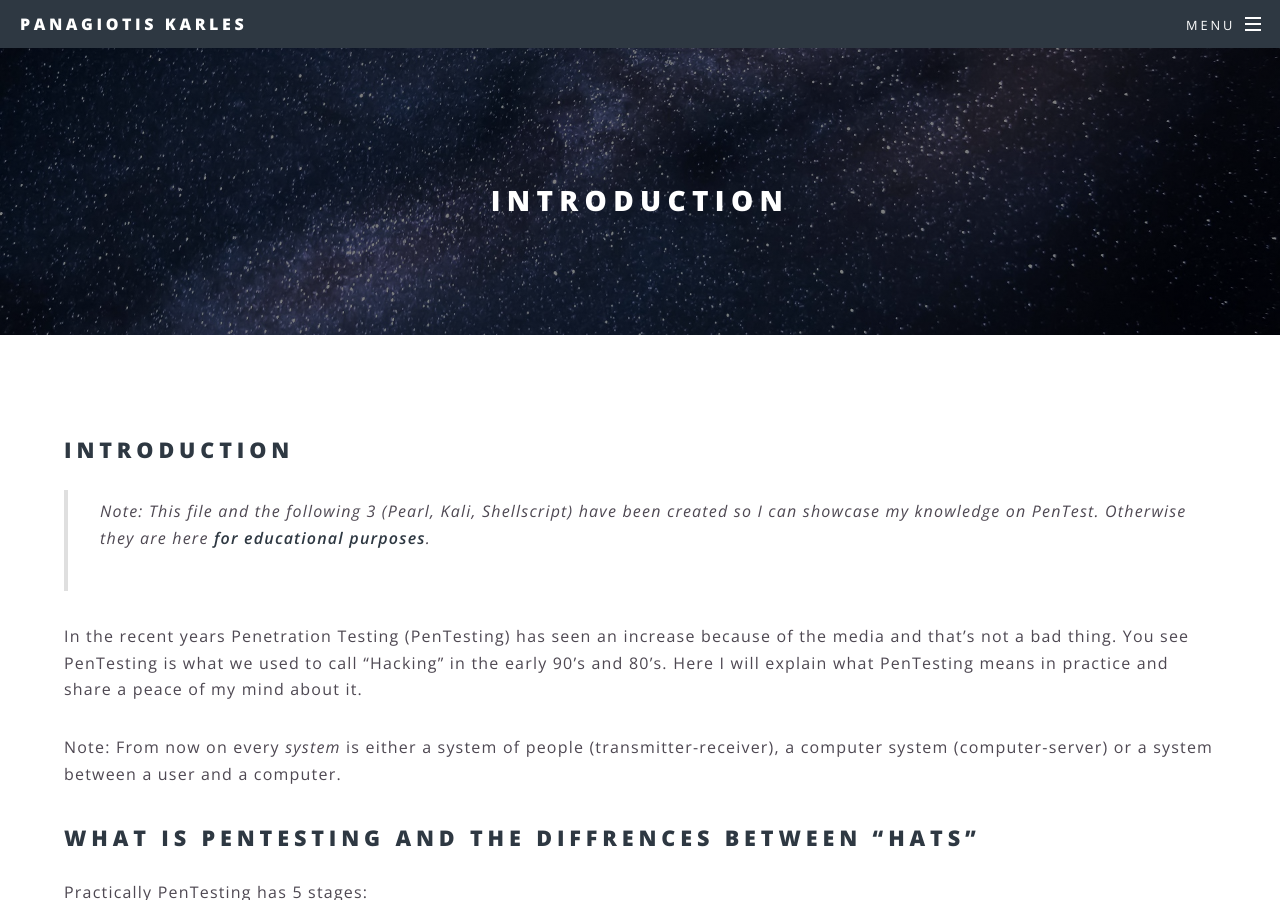
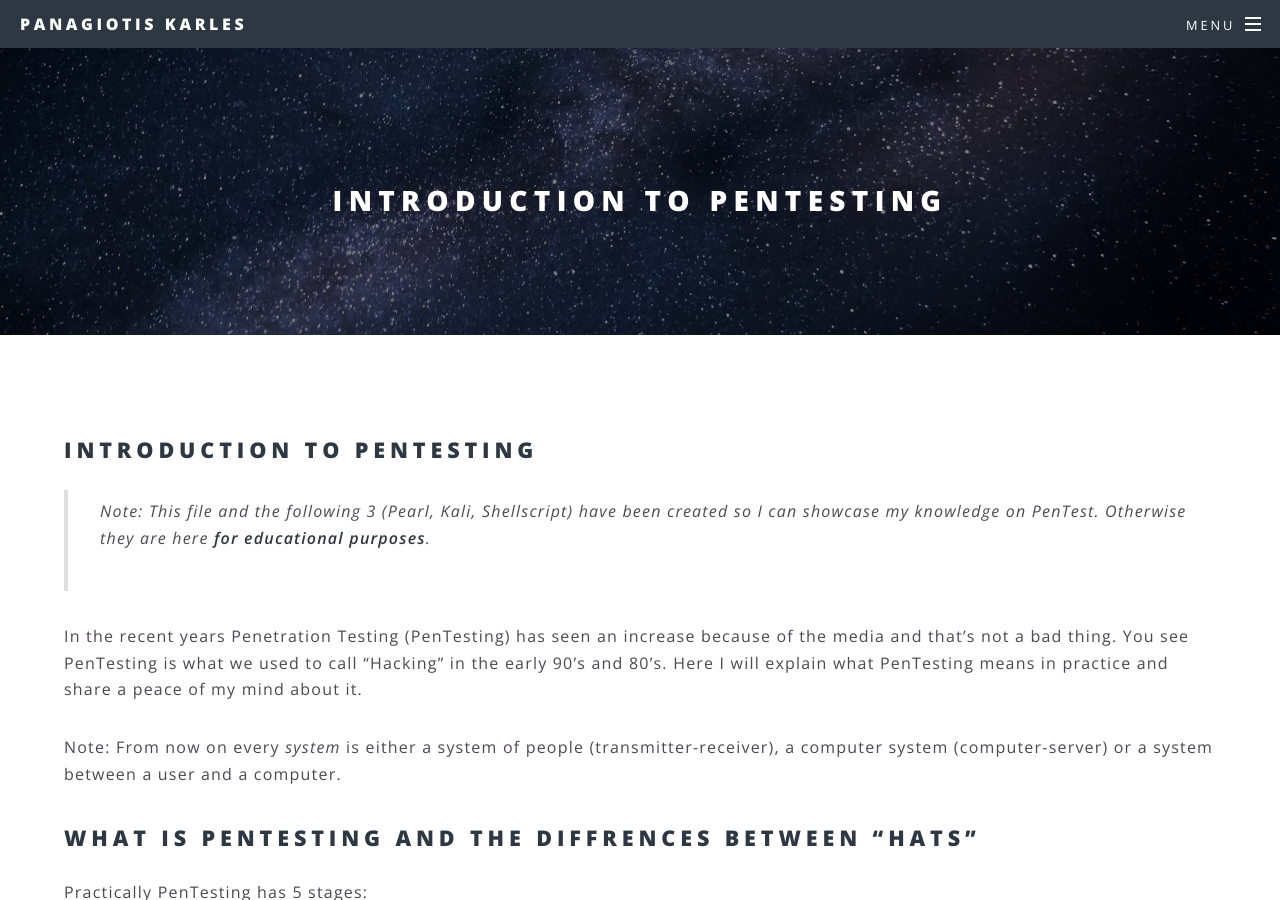
Before and after one commit to KarlesP/karlesp.github.io, a Jekyll site: the page built from security/intro.md, in a window 1280 px wide and 900 px high. Built offline with Jekyll 4.4.1, drawn with Linux system fonts in a browser that asks for light colours; our own code applies the rules of GitHub Pages for plain Markdown files.

Commit message:
Update intro.md

```diff
--- a/security/intro.md
+++ b/security/intro.md
@@ -1,4 +1,4 @@
-## Introduction
+## Introduction to Pentesting
 > Note: This file and the following 3 (Pearl, Kali, Shellscript) have been created so I can showcase my knowledge on PenTest. Otherwise they are here **for educational purposes**.
 
 In the recent years Penetration Testing (PenTesting) has seen an increase because of the media and that's not a bad thing. You see PenTesting is what we used to call "Hacking" in the early 90's and 80's. Here I will explain what PenTesting means in practice and share a peace of my mind about it.
```
